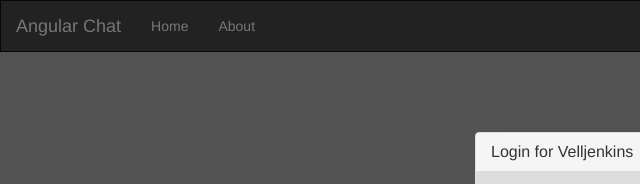
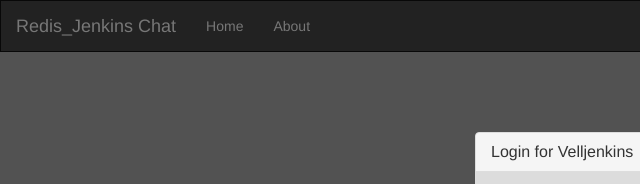
Before and after one commit to tusharjain352/vellaChat, a website: page client/index.html in a window 1280 px wide. Shown: the top 184 px of the page, 0-640 px from the left. Drawn offline with nearby package versions, Linux system fonts and the light colour scheme; some packages are replaced by stand-ins of ours; no server answers.

Commit message:
jenkins testing

```diff
--- a/client/index.html
+++ b/client/index.html
@@ -73,7 +73,7 @@
 <!-- NAVIGATION -->
 <nav class="navbar navbar-inverse" role="navigation">
     <div class="navbar-header">
-        <a class="navbar-brand">Angular Chat</a>
+        <a class="navbar-brand">Redis_Jenkins Chat</a>
     </div>
     <ul class="nav navbar-nav">
         <li><a ui-sref="home">Home</a></li>
```
